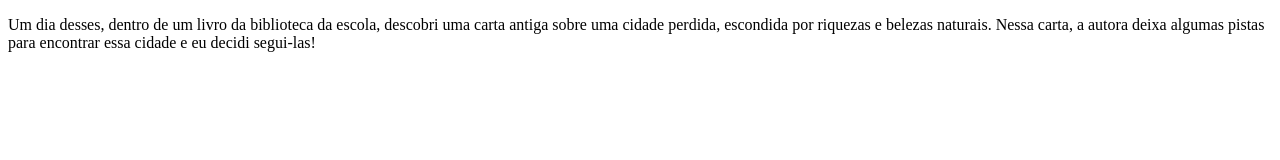
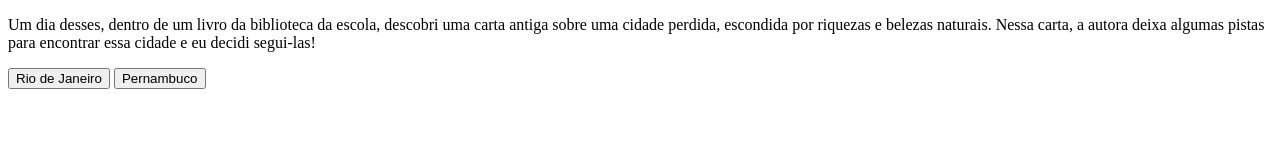
Before and after one commit to mirelaglaab-oss/aventura-mirela, a plain HTML site: page index.html in a window 1280 px wide. Drawn offline with Linux system fonts and the light colour scheme.

Commit message:
rtzwryest5hu

```diff
--- a/index.html
+++ b/index.html
@@ -7,8 +7,10 @@
 </head>
 <body>
     <main>
-        <div>
+        <div class="passo">
             <p>Um dia desses, dentro de um livro da biblioteca da escola, descobri uma carta antiga sobre uma cidade perdida, escondida por riquezas e belezas naturais. Nessa carta, a autora deixa algumas pistas para encontrar essa cidade e eu decidi segui-las!</p>
+            <button class="btn-proximo" data-proximo="1">Rio de Janeiro</button>
+            <button class="btn-proximo" data-proximo="2">Pernambuco</button>
         </div>
     </main>
 
```
